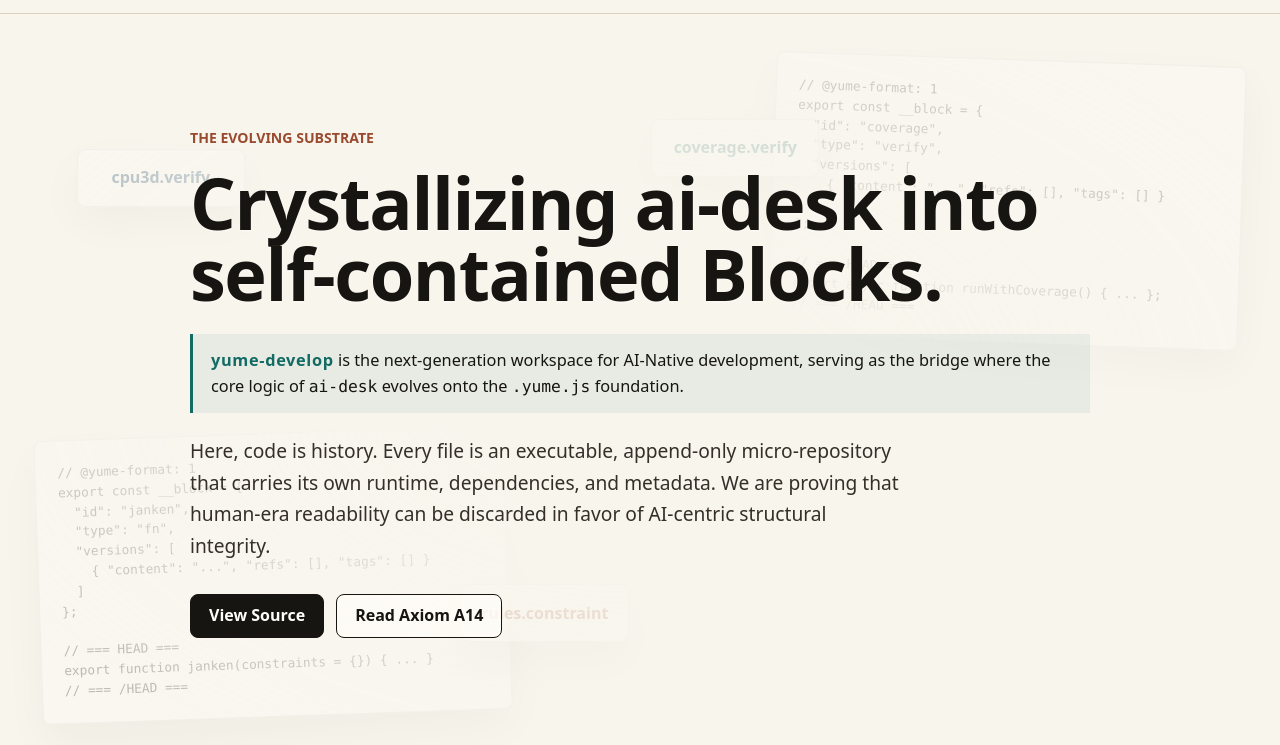
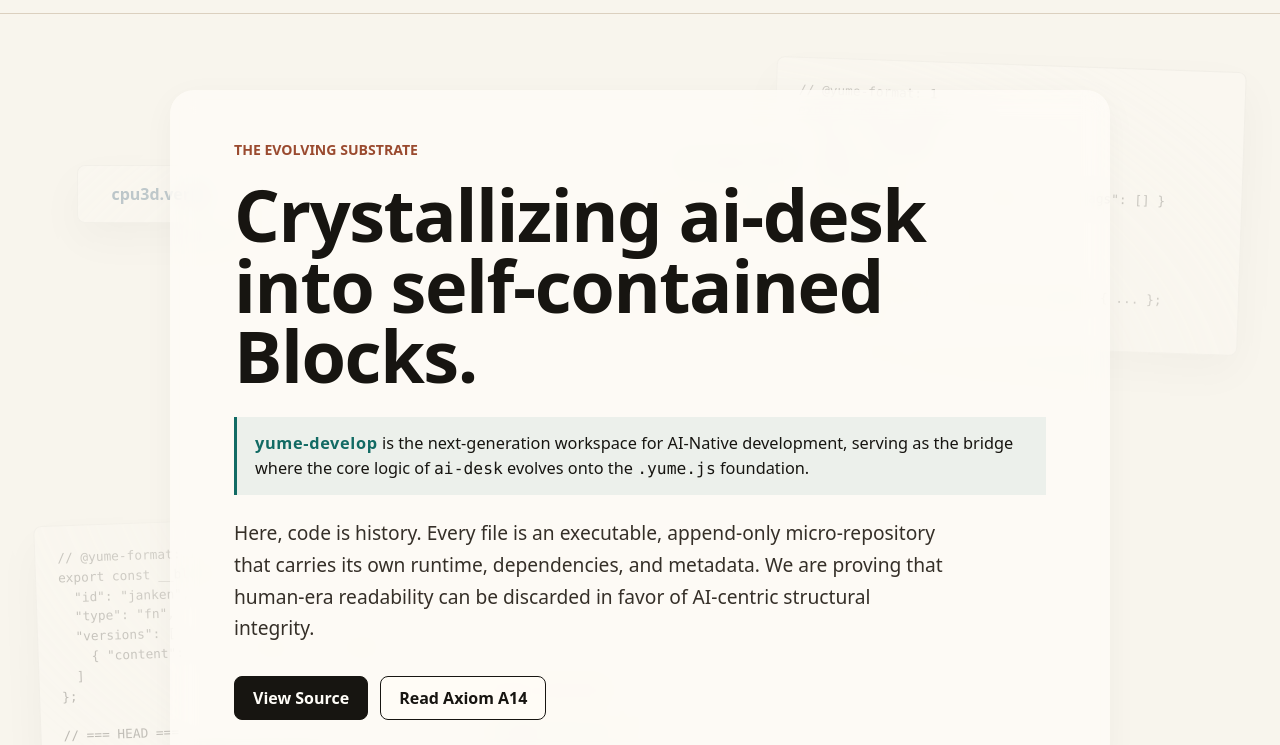
Before and after one commit to AoyamaRito/yume-develop, a website: page index.html in a window 1280 px wide. Shown: the part 50-795 px from the top of the page. Drawn offline with Linux system fonts and the light colour scheme.

Commit message:
style: add backdrop blur to hero text for absolute readability

```diff
--- a/index.html
+++ b/index.html
@@ -82,7 +82,12 @@
       padding: 76px 32px 84px; background: var(--paper); border-bottom: 1px solid var(--line);
     }
     .hero-copy {
-      position: relative; z-index: 2; width: min(900px, 100%); margin: 0 auto; padding: 36px 0 40px;
+      position: relative; z-index: 2; width: min(940px, 100%); margin: 0 auto; padding: 48px 64px;
+      background: rgba(255, 253, 248, 0.7);
+      backdrop-filter: blur(12px);
+      -webkit-backdrop-filter: blur(12px);
+      border-radius: 24px;
+      box-shadow: 0 8px 32px rgba(23, 21, 17, 0.04);
     }
     .eyebrow { margin: 0 0 18px; color: var(--rust); font-weight: 800; text-transform: uppercase; font-size: 0.88rem; }
     h1 { max-width: 860px; margin: 0; font-size: 4.5rem; line-height: 0.98; letter-spacing: -0.02em; text-shadow: 0 1px 2px rgba(255, 253, 248, 0.8); }
```
